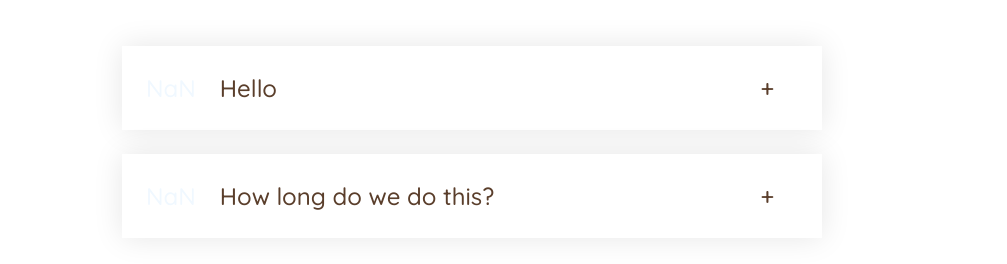
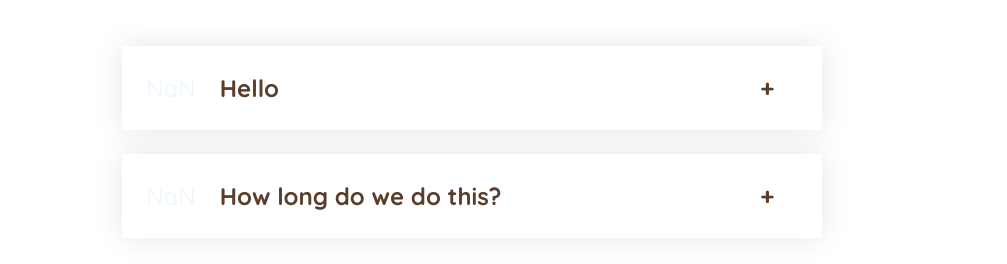
Before and after one commit to anaktas24/travel-list, a React (Vite) app in the folder travel-list/: page / in a window 1280 px wide. Shown: the part 186-450 px from the top of the page, without its empty margins (0-1007 px from the left). Built offline with nearby package versions, Linux system fonts and the light colour scheme.

Commit message:
About info

```diff
--- a/travel-list/src/App.css
+++ b/travel-list/src/App.css
@@ -49,7 +49,7 @@ body {
 .title,
 .icon{
   font-size: 24px;
-  font-weight: 500;
+  font-weight: 700;
 }
 
 .content-box{
@@ -61,7 +61,7 @@ body {
 .content-box ul{
   color: #ffebb3;
   margin-left: 16px;
-  margin-top: 16px;
+  margin-top: 32px;
   display: flex;
   flex-direction: column;
   gap: 12px;
```
